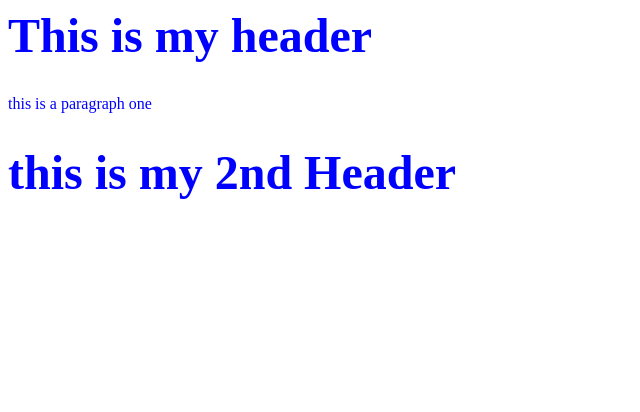
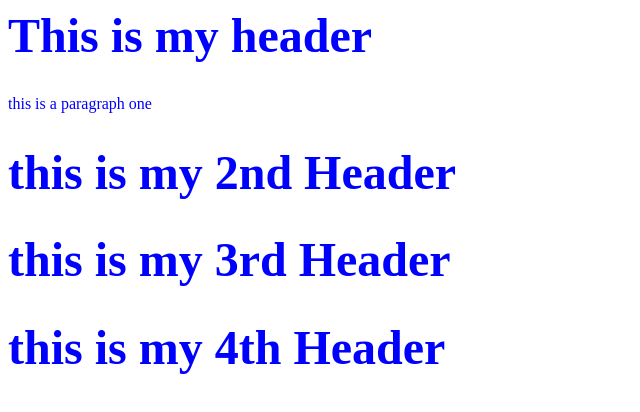
Before and after one commit to edu1704luis/HttpsRemoteRepo, a plain HTML site: page index.html in a window 1280 px wide. Shown: the whole page, without its empty margins (0-640 px from the left). Drawn offline with Linux system fonts and the light colour scheme.

Commit message:
Add Headers 3rd and 4th

```diff
--- a/index.html
+++ b/index.html
@@ -15,6 +15,8 @@
     <p>this is a paragraph one</p>
 
     <h1>this is my 2nd Header</h1>
+    <h1>this is my 3rd Header</h1>
+    <h1>this is my 4th Header</h1>
 
 </body>
 </html>
```
